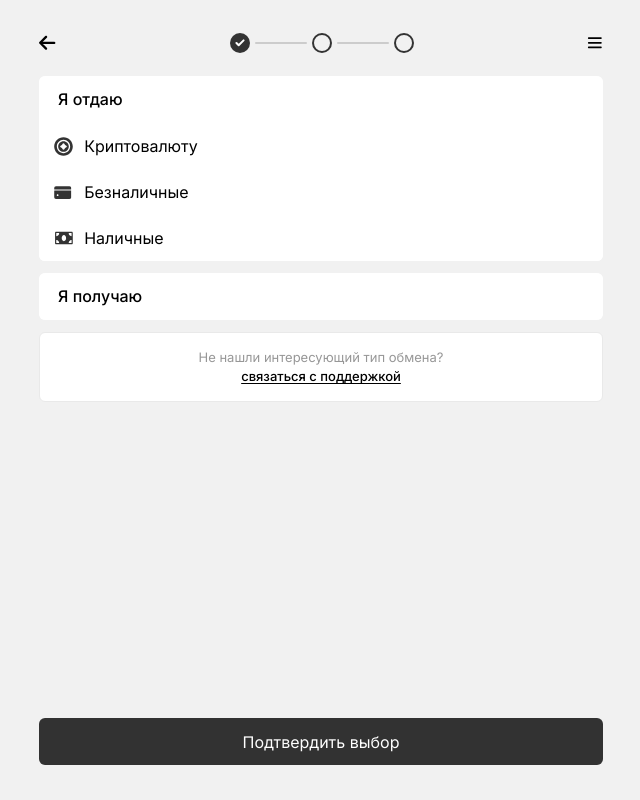
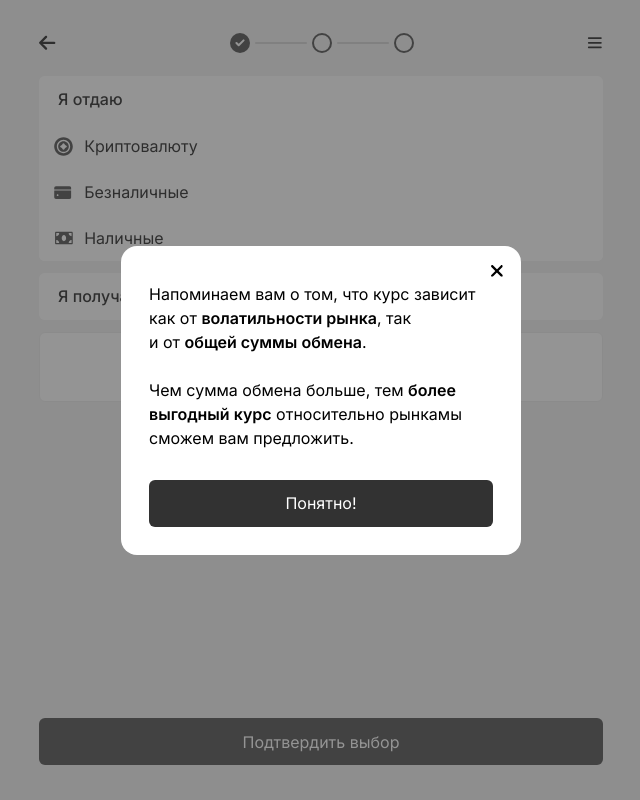
Before and after one commit to nikita-bondarenko/your_exchange, a Next.js app in the folder app/: page /exchange/type in a window 1280 px wide. Shown: the whole page, without its empty margins (319-959 px from the left). Built offline with nearby package versions, Linux system fonts and the light colour scheme.

Commit message:
add note modal

```diff
--- a/app/src/app/exchange/type/page.tsx
+++ b/app/src/app/exchange/type/page.tsx
@@ -1,13 +1,14 @@
 "use client";
 import ExchangePageLayout from "@/components/exchange/ExchangePageLayout";
 import ExchangeTypeBlock from "@/components/exchange/ExchangeTypeBlock";
+import NoteModal from "@/components/exchange/NoteModal";
 import { exchangeTypesButtons } from "@/data/exchangeTypesButtons";
 import { useCallSupport } from "@/hooks/useCallSupport";
 import { useAppDispatch, useAppSelector } from "@/redux/hooks";
 import { setIsLoading, setPageName } from "@/redux/slices/uiSlice";
 import { store, RootState } from "@/redux/store";
 import { useRouter } from "next/navigation";
-import React, { memo, useCallback, useEffect, useRef } from "react";
+import React, { memo, useCallback, useEffect, useRef, useState } from "react";
 
 export default memo(function Page() {
   const recieveOptions = useAppSelector(
@@ -30,6 +31,7 @@ export default memo(function Page() {
   }, [dispatch]);
 
   const giveOptions = useRef(exchangeTypesButtons);
+  const [isNoteModalOpen, setIsNoteModalOpen] = useState(true);
   return (
     <ExchangePageLayout onMainButtonClick={onSubmit} buttonText="Подтвердить выбор">
       <div className="flex flex-col gap-12 justify-between mb-50">
@@ -55,6 +57,11 @@ export default memo(function Page() {
           </button>
         </div>
       </div>
+      <NoteModal mode="light" isOpen={isNoteModalOpen} handleClose={() => setIsNoteModalOpen(false)}>
+        Напоминаем вам о&nbsp;том, что курс зависит как от&nbsp;<strong className="font-semibold">волатильности рынка</strong>, так и&nbsp;от&nbsp;<strong className="font-semibold">общей суммы обмена</strong>.
+        <br /> <br />
+        Чем сумма обмена больше, тем&nbsp;<strong className="font-semibold">более выгодный курс</strong> относительно рынкамы сможем вам предложить.
+      </NoteModal>
     </ExchangePageLayout>
   );
 });
--- /dev/null
+++ b/app/src/components/exchange/NoteModal.tsx
@@ -0,0 +1,31 @@
+import clsx from "clsx"
+import Button from "../ui/Button"
+import Icon from "../helpers/Icon"
+
+type NoteModalProps = {
+    mode: "dark" | 'light'
+    children: React.ReactNode
+    isOpen: boolean,
+    handleClose: () => void
+}
+
+const NoteModal = ({ mode, children, isOpen, handleClose }: NoteModalProps) => {
+    return (
+        <div onClick={handleClose} className={clsx("fixed top-0 left-0 w-full h-full bg-[#4e4e4e]/60 flex justify-center items-center transition-all duration-500 z-[200] p-[21px]", {
+            "pointer-events-none opacity-0": !isOpen,
+            "pointer-events-auto opacity-100": isOpen
+        })}>
+            <div onClick={(e) => e.stopPropagation()} className={clsx(" relative w-full max-w-[400px] rounded-[16px] p-[28px] pt-[36px] flex flex-col gap-[30px]", mode === "dark" ? "bg-[#303030]" : "bg-white")}>
+                <div className={clsx(" text-[16px] ", mode === "dark" ? "text-white" : "text-black")}>{children}</div>
+                <Button type='primary' onClick={handleClose}>Понятно!</Button>
+                <button className="absolute top-[19px] right-[17px]" onClick={handleClose}> <Icon
+                    src="close.svg"
+                    className={clsx("w-13 h-13")}
+                /></button>
+            </div>
+        </div>
+    )
+}
+
+
+export default NoteModal
```
